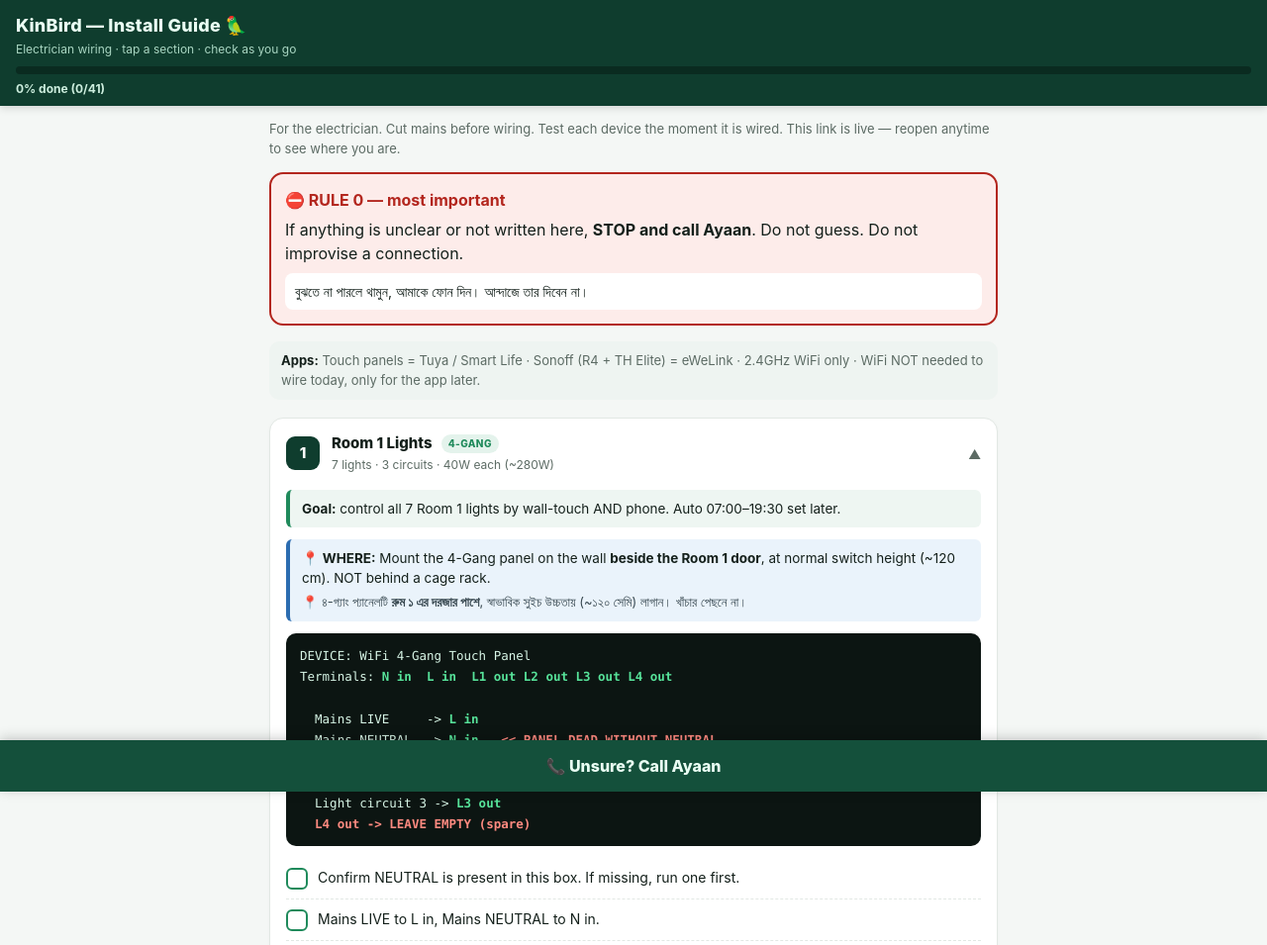
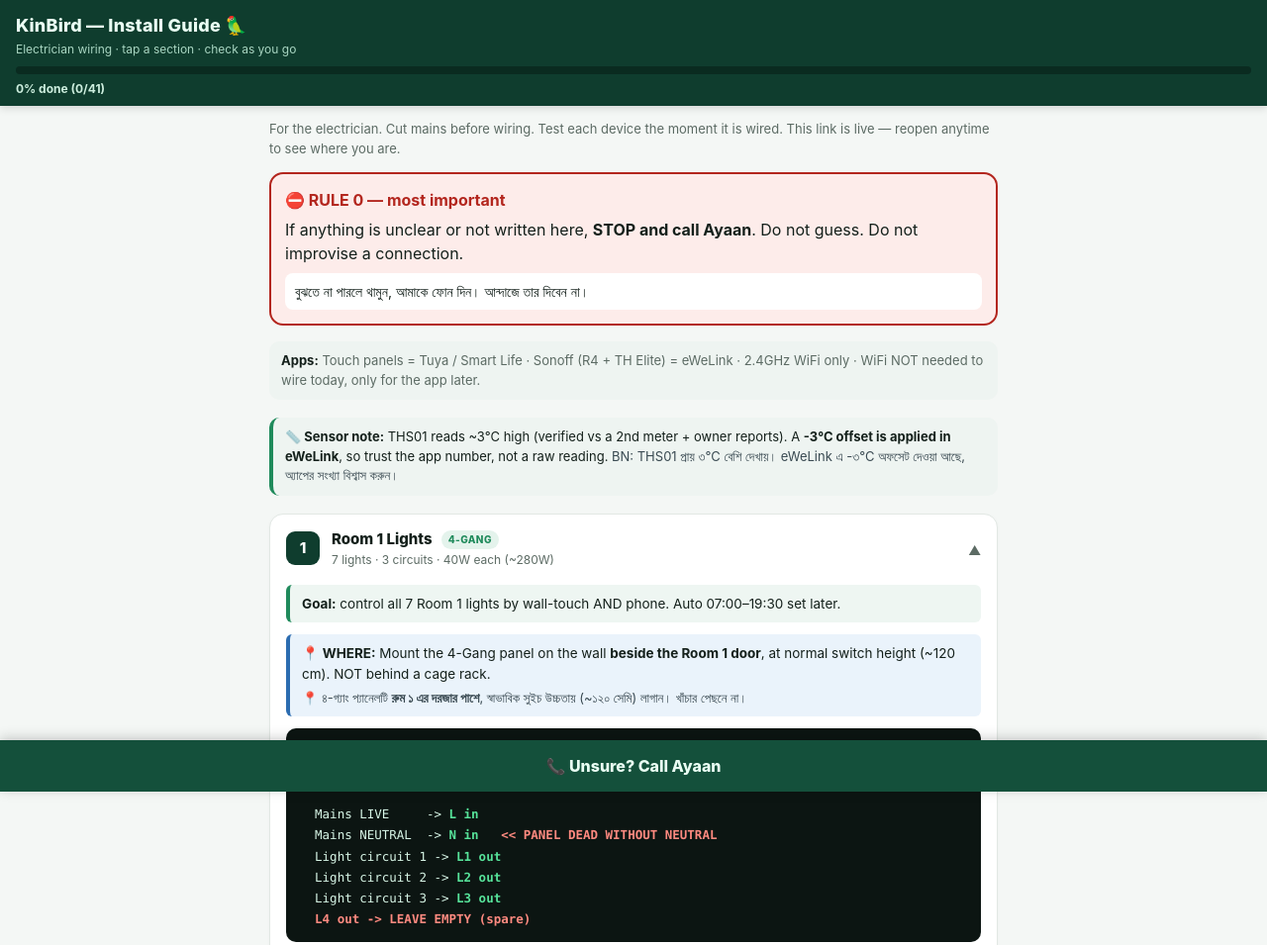
Before and after one commit to aayaan911/kinbird-guide, a plain HTML site: page index.html in a window 1280 px wide. Shown: the top 955 px of the page at 99% size. Drawn offline with Linux system fonts and the light colour scheme.

Commit message:
Add files via upload

```diff
--- a/index.html
+++ b/index.html
@@ -91,6 +91,10 @@
 
   <div class="apps">
     <b>Apps:</b> Touch panels = Tuya / Smart Life · Sonoff (R4 + TH Elite) = eWeLink · 2.4GHz WiFi only · WiFi NOT needed to wire today, only for the app later.
+  </div>
+
+  <div class="apps" style="border-left:4px solid var(--accent);color:var(--ink)">
+    <b>📏 Sensor note:</b> THS01 reads ~3°C high (verified vs a 2nd meter + owner reports). A <b>-3°C offset is applied in eWeLink</b>, so trust the app number, not a raw reading. <span style="color:#3a4a52">BN: THS01 প্রায় ৩°C বেশি দেখায়। eWeLink এ -৩°C অফসেট দেওয়া আছে, অ্যাপের সংখ্যা বিশ্বাস করুন।</span>
   </div>
 
   <details class="sec" open>
```
